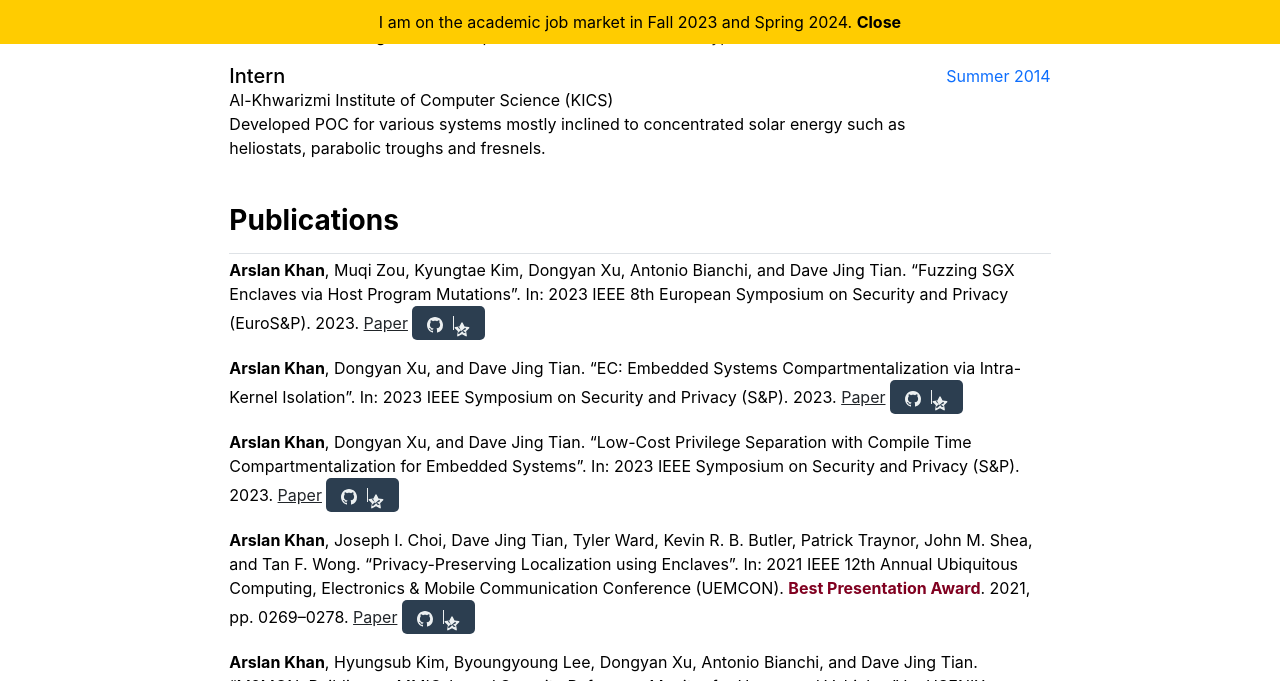
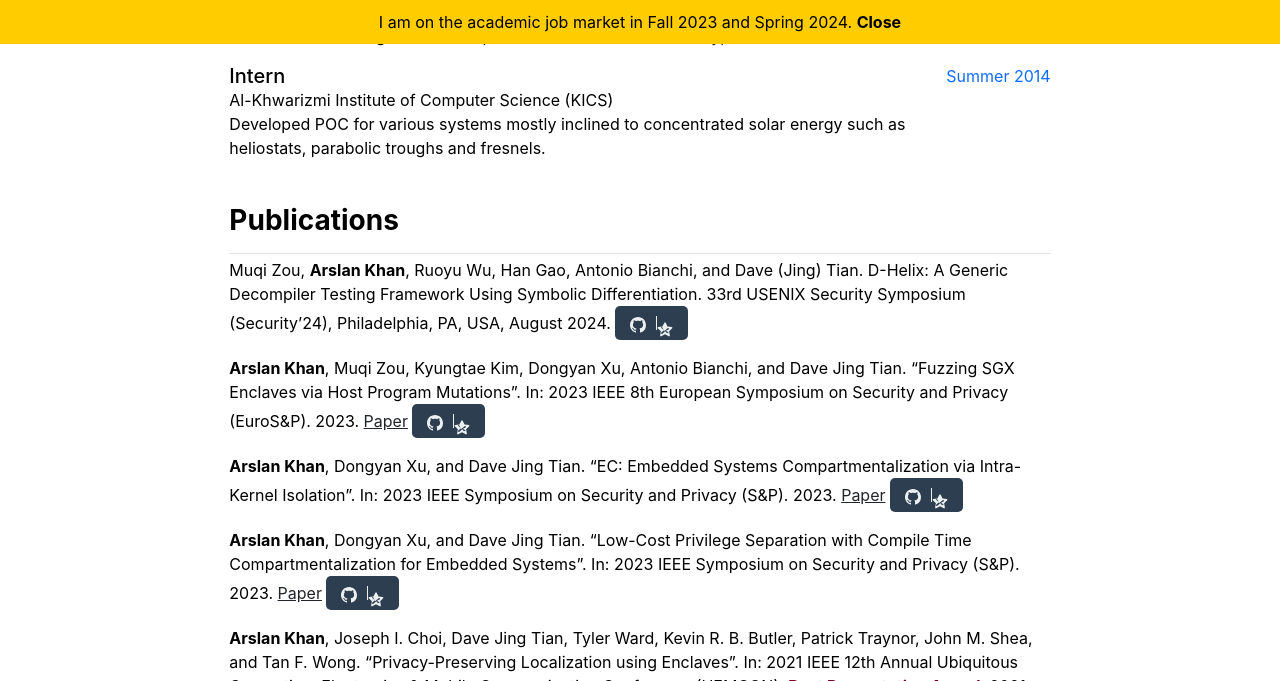
Before and after one commit to Arslan8/arslan8.github.io, a Jekyll site: the page built from index.md, in a window 1280 px wide and 900 px high, scrolled down 1131 px, cut to the strip 0-681 px from the top of the window. Built offline with Jekyll 4.4.1, drawn with Linux system fonts in a browser that asks for light colours.

Commit message:
Adding dhelix

```diff
--- a/_data/publications.yml
+++ b/_data/publications.yml
@@ -1,4 +1,5 @@
 featured:
+- {name: 'Muqi Zou, <b>Arslan Khan</b>, Ruoyu Wu, Han Gao, Antonio Bianchi, and Dave (Jing) Tian. D-Helix: A Generic Decompiler Testing Framework Using Symbolic Differentiation. 33rd USENIX Security Symposium (Security’24), Philadelphia, PA, USA, August 2024.'}
 - {name: '<b>Arslan Khan</b>, Muqi Zou, Kyungtae Kim, Dongyan Xu, Antonio Bianchi, and Dave Jing Tian.
 “Fuzzing SGX Enclaves via Host Program Mutations”. In: 2023 IEEE 8th European Symposium
 on Security and Privacy (EuroS&P). 2023. <a href="/fuzzsgx.pdf" target="_blank">Paper</a>', url: '/fuzzsgx.pdf', code: 'purseclab/FuzzSGX'}
@@ -18,6 +19,7 @@
 
 
 index:
+- {name: 'Muqi Zou, <b>Arslan Khan</b>, Ruoyu Wu, Han Gao, Antonio Bianchi, and Dave (Jing) Tian. D-Helix: A Generic Decompiler Testing Framework Using Symbolic Differentiation. 33rd USENIX Security Symposium (Security’24), Philadelphia, PA, USA, August 2024.'}
 - {name: '<b>Arslan Khan</b>, Muqi Zou, Kyungtae Kim, Dongyan Xu, Antonio Bianchi, and Dave Jing Tian.
 “Fuzzing SGX Enclaves via Host Program Mutations”. In: 2023 IEEE 8th European Symposium
 on Security and Privacy (EuroS&P). 2023.', url: '/fuzzsgx.pdf', code: 'purseclab/FuzzSGX'}
```
